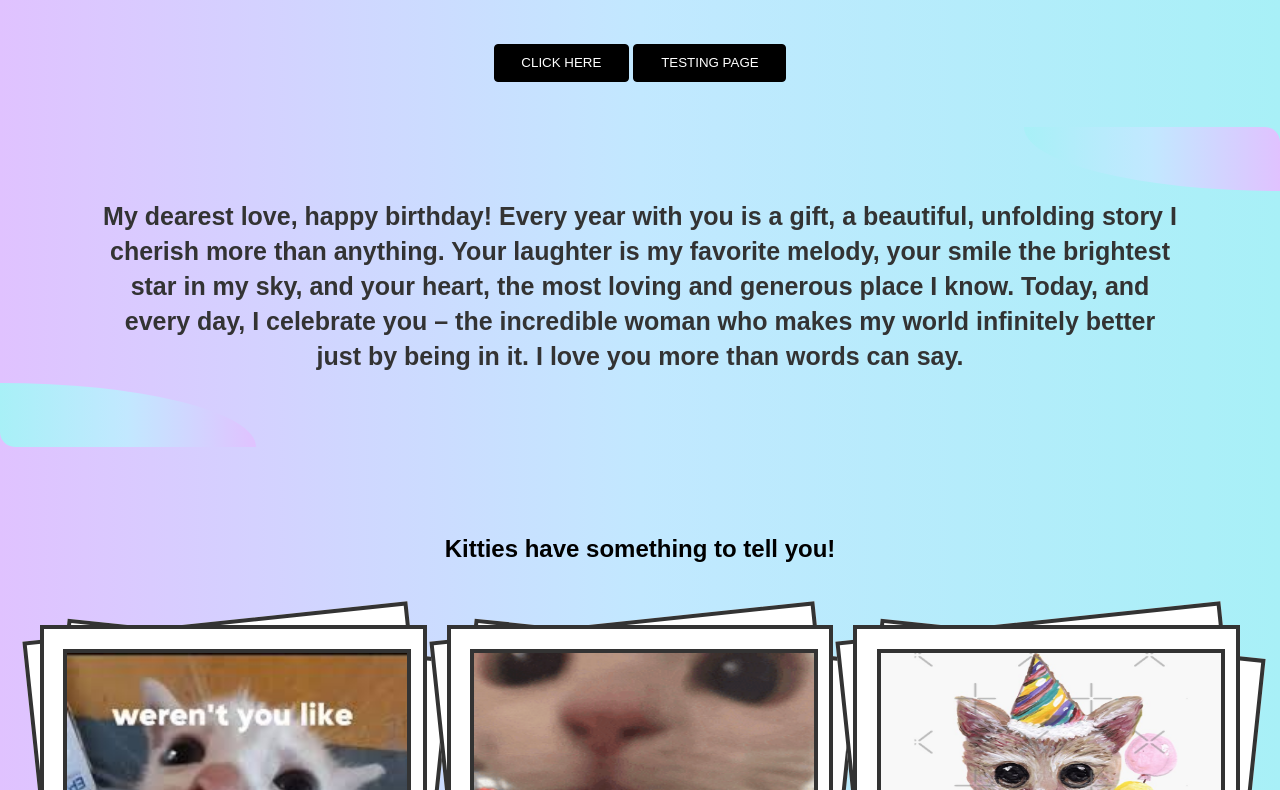
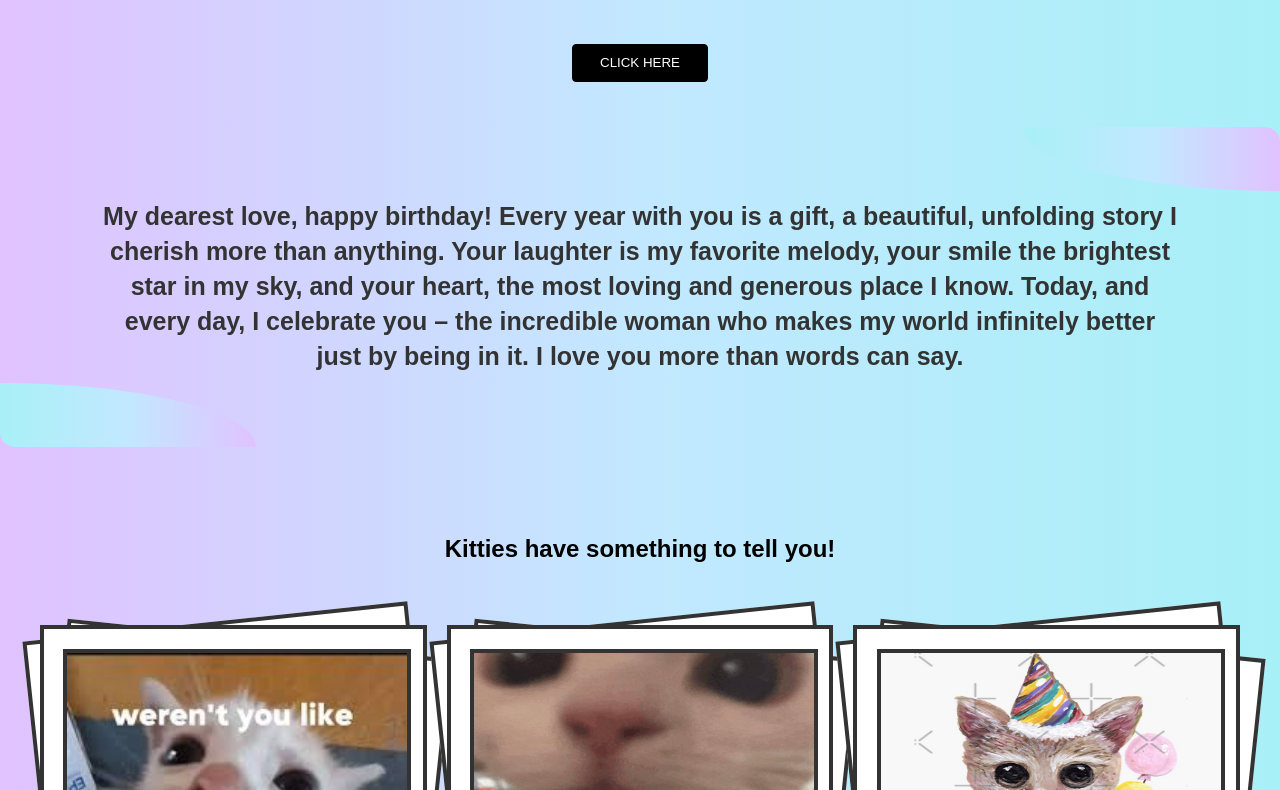
Before and after one commit to ey-ris/Super_Secret_Website, a website built with webpack: page index.html in a window 1280 px wide. Shown: the part 128-918 px from the top of the page. Built offline with nearby package versions, Linux system fonts and the light colour scheme.

Commit message:
Deleted test button in home screen.

```diff
--- a/index.html
+++ b/index.html
@@ -251,8 +251,6 @@
   <header>
     <h1>Happy Birthday My Love!</h1>
     <button id="music-toggle">CLICK HERE</button>
-
-    <a href="test.html"><button>TESTING PAGE</button></a>
   </header>
 
   <section>
```
